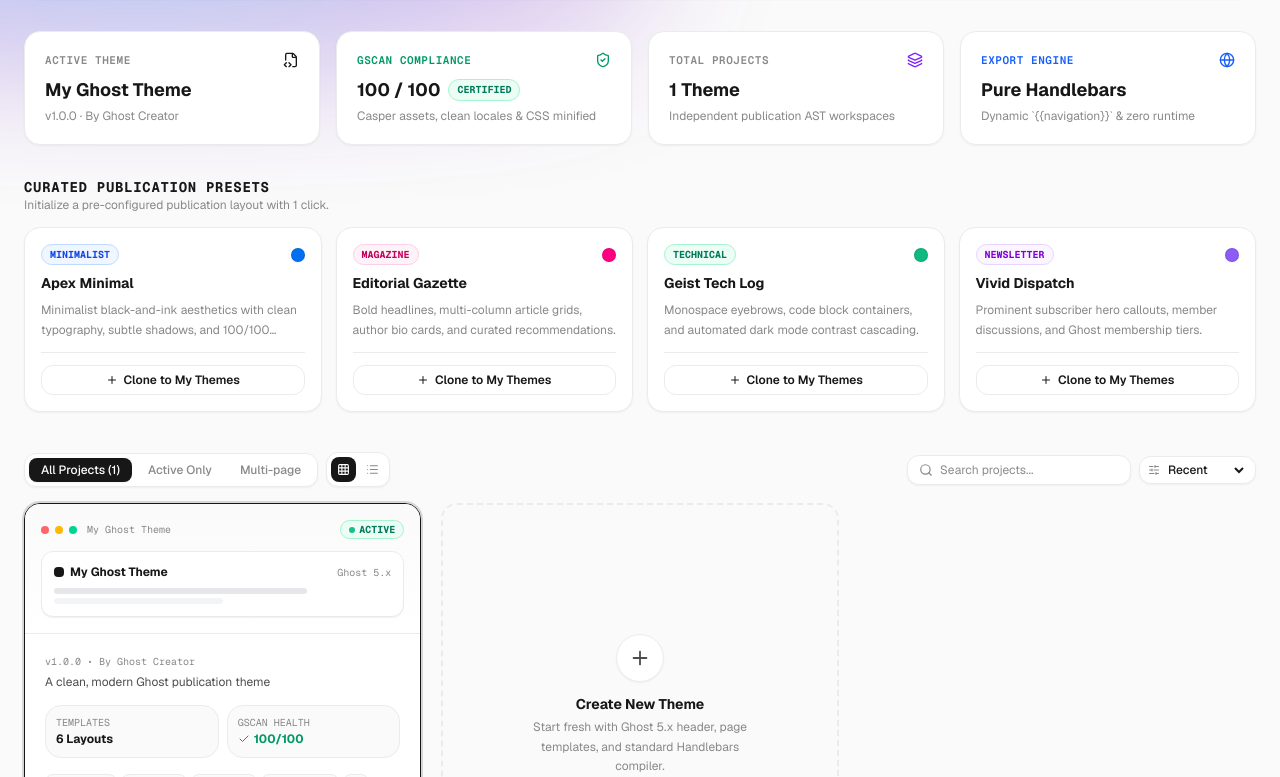
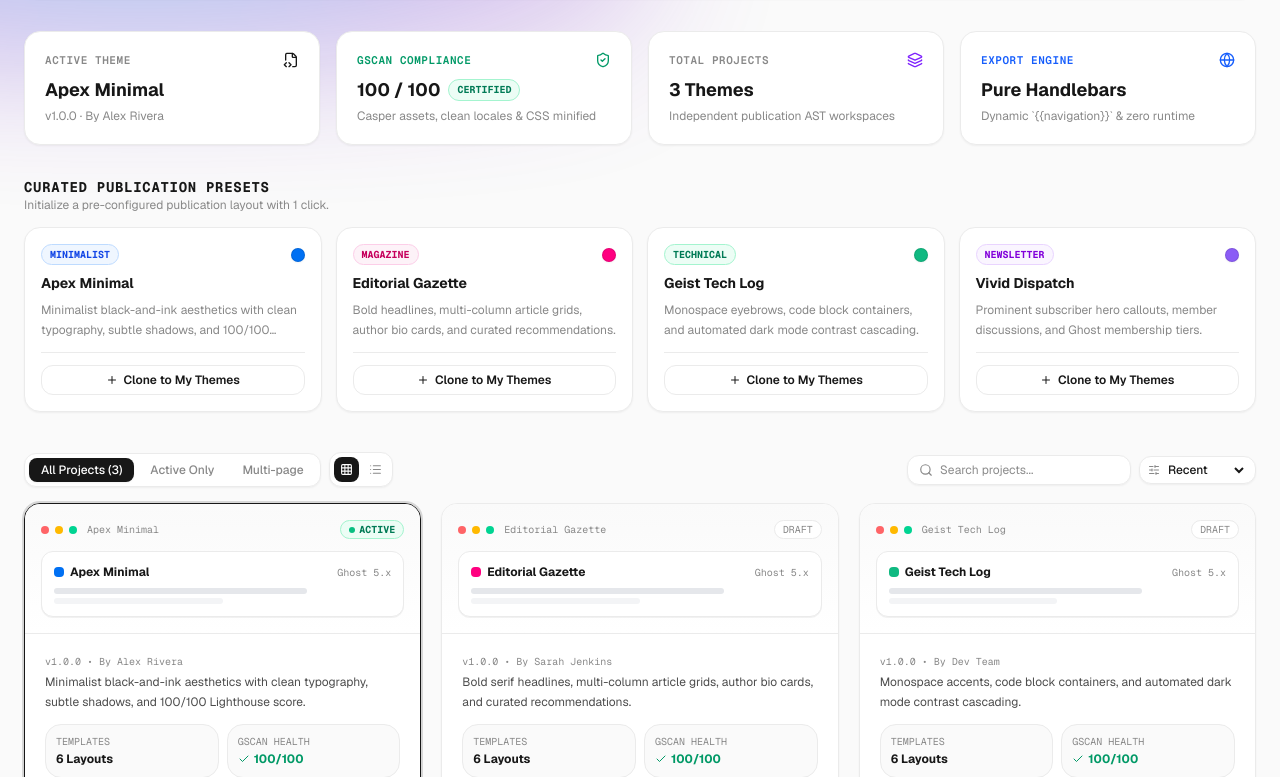
Before and after one commit to Sakthi10122004/idli_ghost_theme_builder, a Next.js app: page /dashboard in a window 1280 px wide. Shown: the part 263-1040 px from the top of the page. Built offline with nearby package versions, Linux system fonts and the light colour scheme; no server answers.

Commit message:
fix(dashboard): restore 3 starter themes (Apex Minimal, Editorial Gazette, Geist Tech Log) and auto-seed missing presets

```diff
--- a/src/app/dashboard/page.tsx
+++ b/src/app/dashboard/page.tsx
@@ -99,16 +99,97 @@
   },
 ];
 
-// Deterministic default theme for initial render (matches on server and client)
+function createStarterThemeDoc(
+  name: string,
+  author: string,
+  description: string,
+  themeId: string,
+  primaryColor: string,
+  fontFamily: "Geist" | "Lora" | "Geist Mono" = "Geist"
+): ThemeDocument {
+  const baseDoc: ThemeDocument = JSON.parse(JSON.stringify(INITIAL_THEME_DOCUMENT));
+  baseDoc.metadata = {
+    name,
+    author,
+    version: "1.0.0",
+    description,
+    themeId,
+  };
+  if (baseDoc.settings) {
+    baseDoc.settings.primaryColor = primaryColor;
+    baseDoc.settings.accentColor = primaryColor;
+    baseDoc.settings.fontFamily = fontFamily;
+    if (baseDoc.settings.designTokens?.typography) {
+      if (fontFamily === "Lora") {
+        baseDoc.settings.designTokens.typography.headingFont = "Lora, Georgia, serif";
+      } else if (fontFamily === "Geist Mono") {
+        baseDoc.settings.designTokens.typography.headingFont = "Geist Mono, JetBrains Mono, monospace";
+      } else {
+        baseDoc.settings.designTokens.typography.headingFont = "Geist, Inter, sans-serif";
+      }
+    }
+  }
+  if (baseDoc.blocks && baseDoc.blocks["header-sec-1"]) {
+    baseDoc.blocks["header-sec-1"].props = {
+      ...baseDoc.blocks["header-sec-1"].props,
+      general: {
+        ...baseDoc.blocks["header-sec-1"].props?.general,
+        siteTitle: name,
+      },
+    };
+  }
+  return baseDoc;
+}
+
+// Deterministic default starter themes (Apex Minimal, Editorial Gazette, Geist Tech Log)
 const DEFAULT_INITIAL_THEMES: ThemeProject[] = [
   {
     id: "theme-primary",
-    name: "My Ghost Theme",
-    author: "Ghost Creator",
+    name: "Apex Minimal",
+    author: "Alex Rivera",
     version: "1.0.0",
-    description: "A clean, modern Ghost publication theme",
+    description: "Minimalist black-and-ink aesthetics with clean typography, subtle shadows, and 100/100 Lighthouse score.",
     updatedAt: "Just now",
-    document: INITIAL_THEME_DOCUMENT,
+    document: createStarterThemeDoc(
+      "Apex Minimal",
+      "Alex Rivera",
+      "Minimalist black-and-ink aesthetics with clean typography, subtle shadows, and 100/100 Lighthouse score.",
+      "theme-primary",
+      "#0070f3",
+      "Geist"
+    ),
+  },
+  {
+    id: "theme-editorial",
+    name: "Editorial Gazette",
+    author: "Sarah Jenkins",
+    version: "1.0.0",
+    description: "Bold serif headlines, multi-column article grids, author bio cards, and curated recommendations.",
+    updatedAt: "Just now",
+    document: createStarterThemeDoc(
+      "Editorial Gazette",
+      "Sarah Jenkins",
+      "Bold serif headlines, multi-column article grids, author bio cards, and curated recommendations.",
+      "theme-editorial",
+      "#ff0080",
+      "Lora"
+    ),
+  },
+  {
+    id: "theme-technical",
+    name: "Geist Tech Log",
+    author: "Dev Team",
+    version: "1.0.0",
+    description: "Monospace accents, code block containers, and automated dark mode contrast cascading.",
+    updatedAt: "Just now",
+    document: createStarterThemeDoc(
+      "Geist Tech Log",
+      "Dev Team",
+      "Monospace accents, code block containers, and automated dark mode contrast cascading.",
+      "theme-technical",
+      "#10b981",
+      "Geist Mono"
+    ),
   },
 ];
 
@@ -168,10 +249,27 @@
       if (stored) {
         const parsed: ThemeProject[] = JSON.parse(stored);
         if (Array.isArray(parsed) && parsed.length > 0) {
-          const migratedParsed = parsed.map((t) => ({
+          let migratedParsed = parsed.map((t) => ({
             ...t,
             document: unwrapStandaloneSections(t.document),
           }));
+
+          // Ensure 3 default starter themes are present if user only has 1 theme or lacks starter themes
+          const isSeeded = localStorage.getItem("ghost_initial_starter_themes_v2_seeded");
+          if (!isSeeded && migratedParsed.length === 1) {
+            const existingIds = new Set(migratedParsed.map((t) => t.id));
+            const existingNames = new Set(migratedParsed.map((t) => t.name.toLowerCase()));
+            const missing = DEFAULT_INITIAL_THEMES.filter(
+              (t) => !existingIds.has(t.id) && !existingNames.has(t.name.toLowerCase())
+            );
+            if (missing.length > 0) {
+              migratedParsed = [...migratedParsed, ...missing];
+            }
+            try {
+              localStorage.setItem("ghost_initial_starter_themes_v2_seeded", "true");
+            } catch {}
+          }
+
           const storedActiveId = localStorage.getItem(STORAGE_ACTIVE_ID_KEY);
           const activeProj = (storedActiveId ? migratedParsed.find((t) => t.id === storedActiveId) : null) || migratedParsed[0];
 
@@ -189,6 +287,9 @@
       } else {
         localStorage.setItem(STORAGE_THEMES_KEY, JSON.stringify(DEFAULT_INITIAL_THEMES));
         localStorage.setItem(STORAGE_ACTIVE_ID_KEY, DEFAULT_INITIAL_THEMES[0].id);
+        try {
+          localStorage.setItem("ghost_initial_starter_themes_v2_seeded", "true");
+        } catch {}
       }
       startTransition(() => {
         setHasLoadedFromStorage(true);
@@ -227,7 +328,7 @@
                   } catch {}
                 } else if (
                   updated.length === 0 ||
-                  (updated.length === 1 && updated[0].id === "theme-primary" && updated[0].name === "My Ghost Theme")
+                  (updated.length === 1 && updated[0].id === "theme-primary" && (updated[0].name === "My Ghost Theme" || updated[0].name === "Apex Minimal" || updated[0].name === "Untitled Theme"))
                 ) {
                   const cloudThemeId = dbThemeId || "theme-primary";
                   updated[0] = {
```
